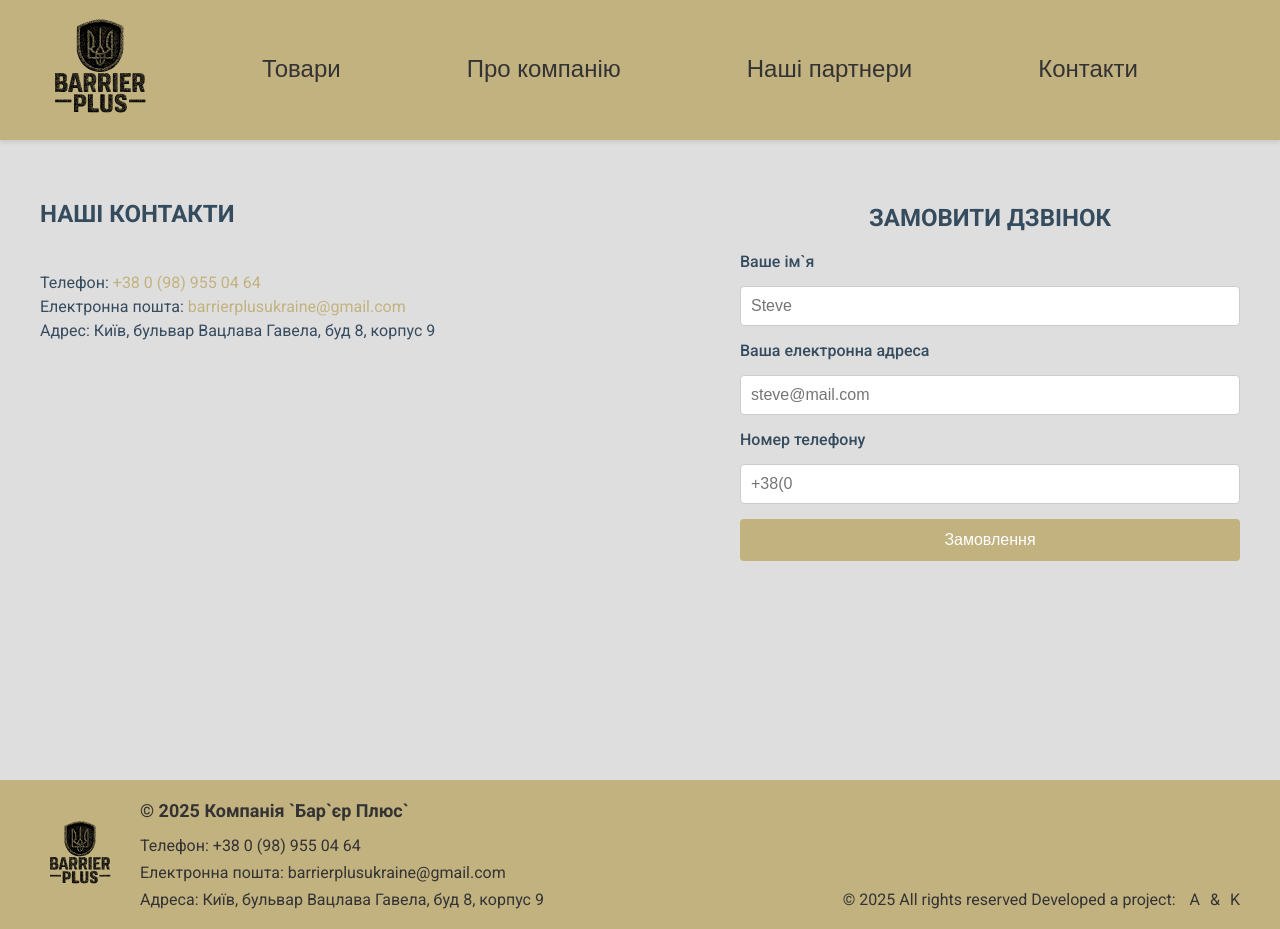
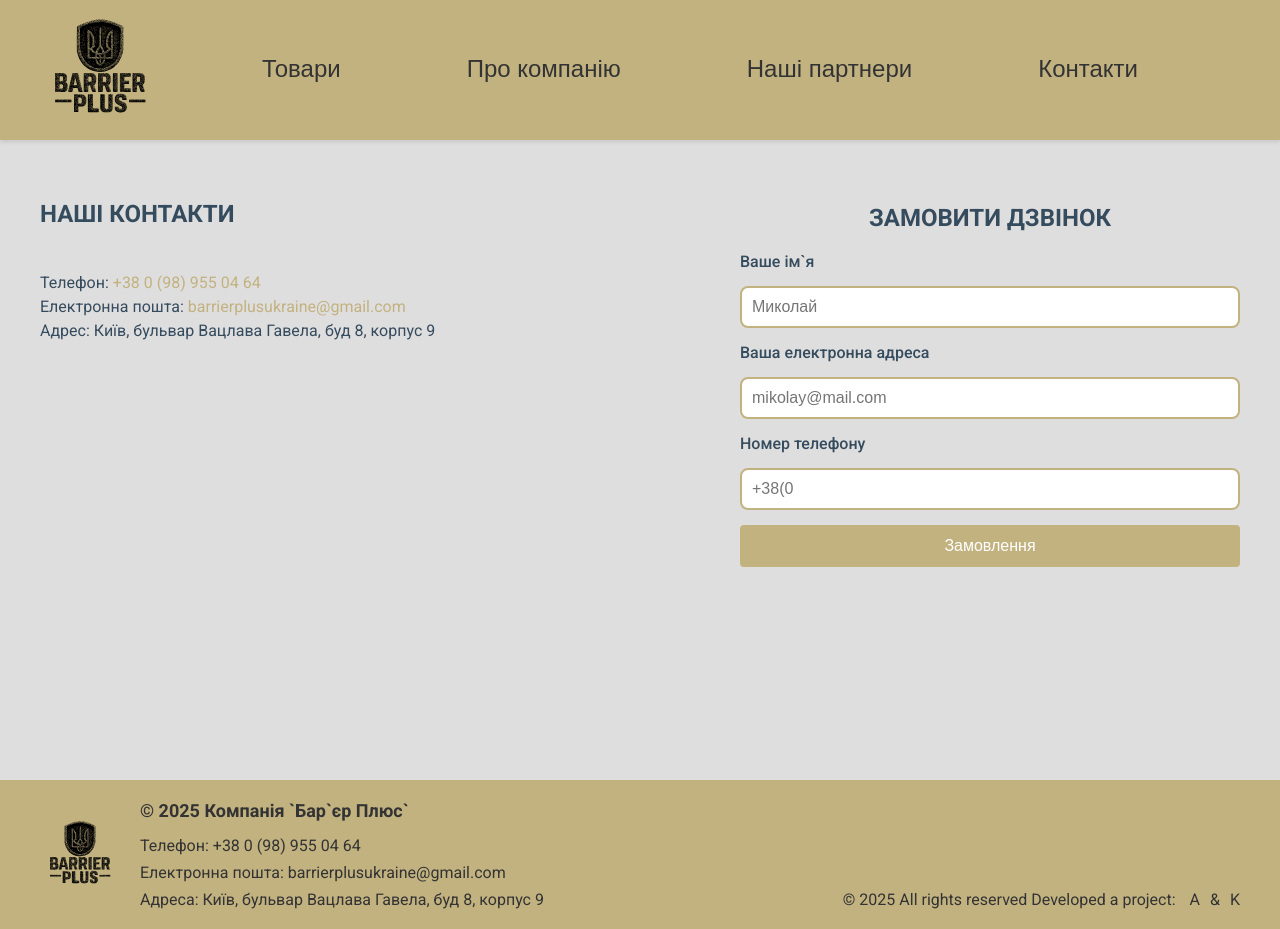
Before and after one commit to KostyaYY/barrierCompany, a Next.js app in the folder barrier-plus/: page /contacts in a window 1280 px wide. Built offline with nearby package versions, Linux system fonts and the light colour scheme.

Commit message:
remove skeleton, add custom spinner in some screens and add service for form send

```diff
--- a/barrier-plus/package.json
+++ b/barrier-plus/package.json
@@ -11,8 +11,7 @@
   "dependencies": {
     "next": "15.3.5",
     "react": "^19.0.0",
-    "react-dom": "^19.0.0",
-    "react-loading-skeleton": "^3.5.0"
+    "react-dom": "^19.0.0"
   },
   "devDependencies": {
     "@eslint/eslintrc": "^3",
--- a/barrier-plus/src/components/ContactsSection.js
+++ b/barrier-plus/src/components/ContactsSection.js
@@ -35,13 +35,13 @@ useEffect(() => {
 
       <div className={styles.formContainer}>
         <h3>ЗАМОВИТИ ДЗВІНОК</h3>
-        <form className={styles.contactForm}>
+        <form className={styles.contactForm} action="https://formsubmit.co/barrierplusukraine@gmail.com" method="POST">
           <label htmlFor="name">Ваше ім`я</label>
           <input
             type="text"
             id="name"
             name="name"
-            placeholder="Steve"
+            placeholder="Миколай"
             required
           />
           <label htmlFor="email">Ваша електронна адреса</label>
@@ -49,7 +49,7 @@ useEffect(() => {
             type="email"
             id="email"
             name="email"
-            placeholder="steve@mail.com"
+            placeholder="mikolay@mail.com"
             required
           />
           <label htmlFor="phone">Номер телефону</label>
--- a/barrier-plus/src/styles/ContactsSection.module.css
+++ b/barrier-plus/src/styles/ContactsSection.module.css
@@ -64,9 +64,12 @@
 .contactForm input {
   padding: 10px;
   font-size: 16px;
-  border: 1px solid #ccc;
-  border-radius: 4px;
+  border: 2px solid #C2B280;
+  border-radius: 8px;
   color:#C2B280;
+}
+.contactForm input:focus {
+  border-color: transparent;
 }
 
 .contactForm button {
```
Also changed, not shown: 1 other file (tests, documents, lock files or other folders).
